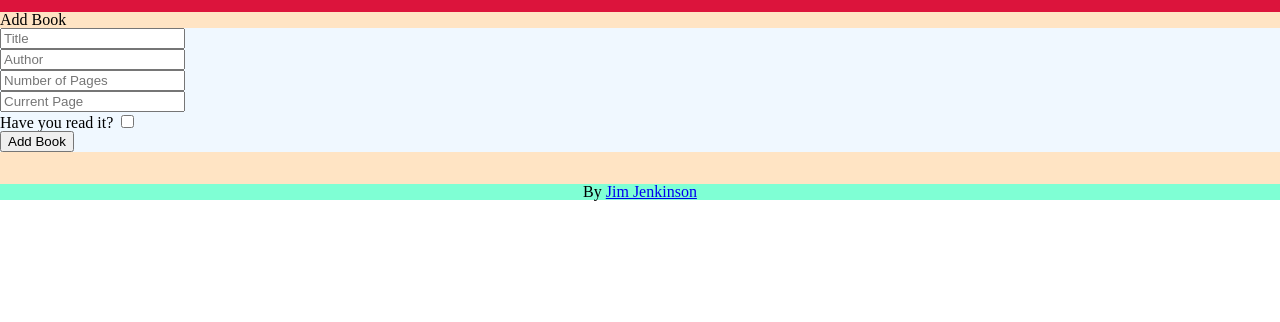
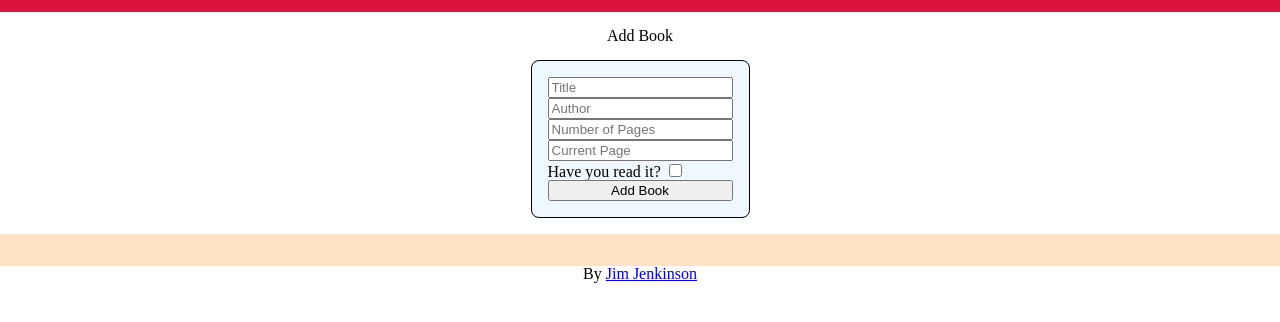
Before and after one commit to Superjim/Library, a plain HTML site: page index.html in a window 1280 px wide. Shown: the part 70-392 px from the top of the page. Drawn offline with Linux system fonts and the light colour scheme.

Commit message:
Updated css styling
Make the add book look nicer

```diff
--- a/index.html
+++ b/index.html
@@ -23,9 +23,8 @@
       </div>
     </header>
     <main class="content">
-      <div id="add-book-popup">
+      <div class="add-book" id="add-book">
         <h2>Add Book</h2>
-        <div class="close-window"></div>
         <form id="bookInfoForm" action="">
           <div id="textInput">
             <p>
--- a/styles.css
+++ b/styles.css
@@ -6,7 +6,24 @@
   padding: 1rem;
 }
 
-.content {
+#add-book {
+  display: flex;
+  flex-direction: column;
+  justify-content: center;
+  align-items: center;
+  gap: 1rem;
+  padding: 1rem;
+}
+
+#textInput {
+  display: flex;
+  flex-direction: column;
+  border: 1px solid black;
+  border-radius: 0.5rem;
+  padding: 1rem;
+}
+
+.book-container {
   background-color: bisque;
 }
 
@@ -34,7 +51,6 @@
   text-align: center;
   left: 0;
   bottom: 0;
-  background-color: aquamarine;
 }
 
 #bookInfoForm {
```
